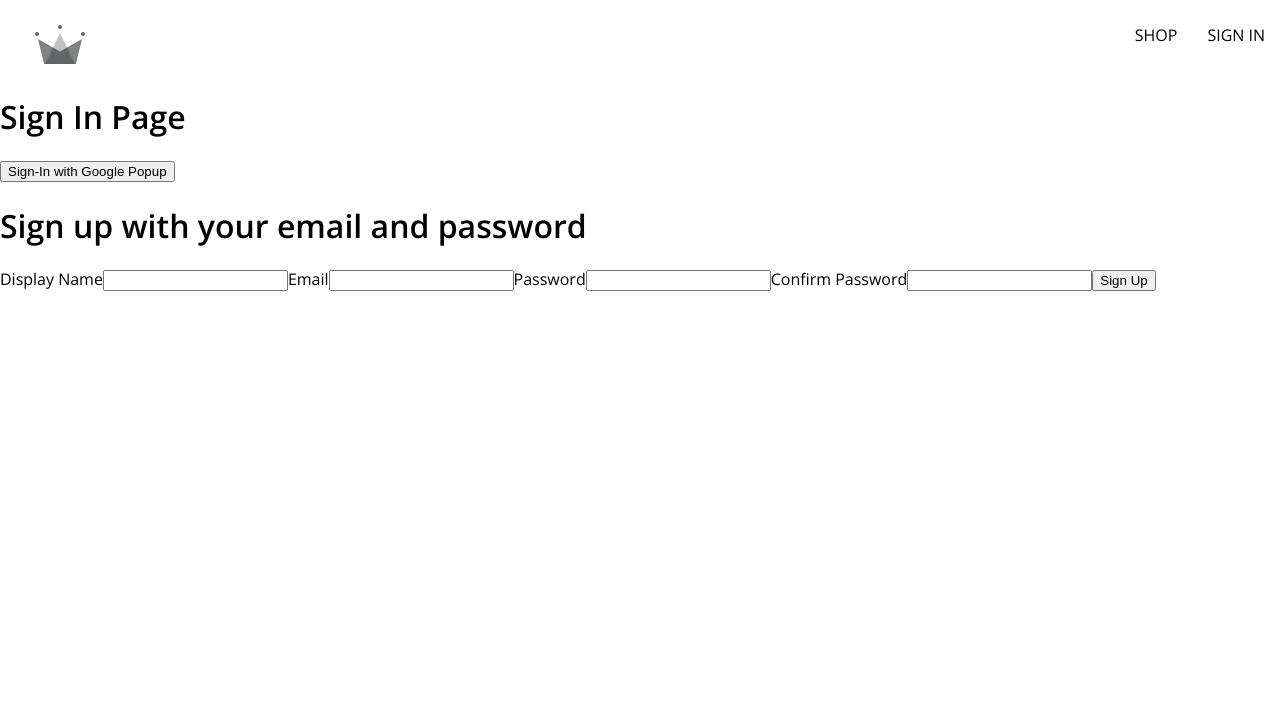
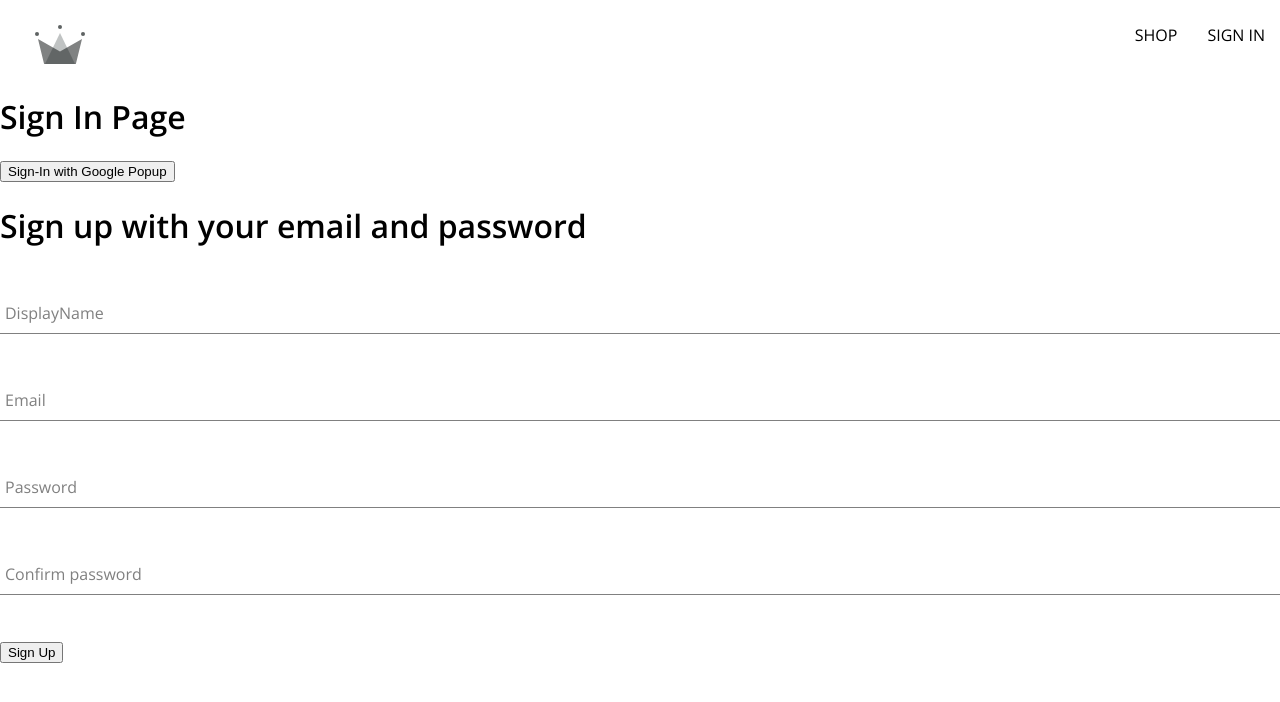
Before and after one commit to m0nq/crown-clothing, a React (Create React App) app: page /sign-in in a window 1280 px wide. Shown: the top 702 px of the page. Built offline with nearby package versions, Linux system fonts and the light colour scheme; a web font is replaced by a local one.

Commit message:
Created sign in form input component with style

```diff
--- /dev/null
+++ b/src/components/form-input/form-input.component.jsx
@@ -0,0 +1,18 @@
+import './form-input.styles.scss';
+
+export const FormInput = ({ label, ...otherProps }) => {
+
+    const displayLabel = label.charAt(0).toUpperCase() + label.slice(1);
+
+    return (
+        <div className="group">
+            <input className="form-input" {...otherProps}/>
+            {label &&
+                <label htmlFor={label}
+                    className={`${otherProps.value.length ? 'shrink' : ''} form-input-label`}>
+                    {displayLabel}
+                </label>
+            }
+        </div>
+    );
+};
--- /dev/null
+++ b/src/components/form-input/form-input.styles.scss
@@ -0,0 +1,53 @@
+$sub-color: grey;
+$main-color: black;
+
+@mixin shrinkLabel {
+  top: -14px;
+  font-size: 12px;
+  color: $main-color;
+}
+
+.group {
+  margin: 45px 0;
+  position: relative;
+
+  .form-input {
+    background: white none;
+    border: none;
+    border-bottom: 1px solid $sub-color;
+    border-radius: 0;
+    color: $sub-color;
+    display: block;
+    font-size: 18px;
+    margin: 25px 0;
+    padding: 10px 10px 10px 5px;
+    width: 100%;
+
+    &:focus {
+      outline: none;
+    }
+
+    &:focus ~ .form-input-label {
+      @include shrinkLabel();
+    }
+  }
+
+  input[type='password'] {
+    letter-spacing: 0.3em;
+  }
+
+  .form-input-label {
+    color: $sub-color;
+    font-size: 16px;
+    font-weight: normal;
+    left: 5px;
+    pointer-events: none;
+    position: absolute;
+    top: 10px;
+    transition: 300ms ease all;
+
+    &.shrink {
+      @include shrinkLabel();
+    }
+  }
+}
--- a/src/components/sign-up/sign-up.component.jsx
+++ b/src/components/sign-up/sign-up.component.jsx
@@ -1,6 +1,8 @@
 import { useState } from 'react';
+
 import { createUserDocument } from '../../utils/firebase/firebase.utils';
 import { createAuthUserWithEmailAndPassword } from '../../utils/firebase/firebase.utils';
+import { FormInput } from '../form-input/form-input.component';
 
 const initialFormFields = {
     displayName: '',
@@ -48,23 +50,37 @@
         <>
             <h1>Sign up with your email and password</h1>
             <form onSubmit={handleSubmit}>
-                <label htmlFor="displayName">Display Name</label>
-                <input required type="text" id="displayName" onChange={handleChange} name="displayName"
+                <FormInput label="displayName"
+                    required
+                    type="text"
+                    id="displayName"
+                    onChange={handleChange}
+                    name="displayName"
                     value={displayName}/>
 
-                <label htmlFor="email">Email</label>
-                <input required type="email" id="email" onChange={handleChange} name="email" value={email}/>
+                <FormInput label="email"
+                    required
+                    type="email"
+                    id="email"
+                    onChange={handleChange}
+                    name="email"
+                    value={email}/>
 
-                <label htmlFor="password">Password</label>
-                <input required type="password" id="password" onChange={handleChange} name="password" value={password}/>
+                <FormInput label="password"
+                    required
+                    type="password"
+                    id="password"
+                    onChange={handleChange}
+                    name="password"
+                    value={password}/>
 
-                <label htmlFor="confirmPassword">Confirm Password</label>
-                <input required
+                <FormInput label="confirm password"
+                    required
                     type="password"
                     id="confirmPassword"
                     onChange={handleChange}
                     name="confirmPassword"
-                    value={confirmPassword}/>
+                    value={password}/>
 
                 <button type="submit">Sign Up</button>
             </form>
```
